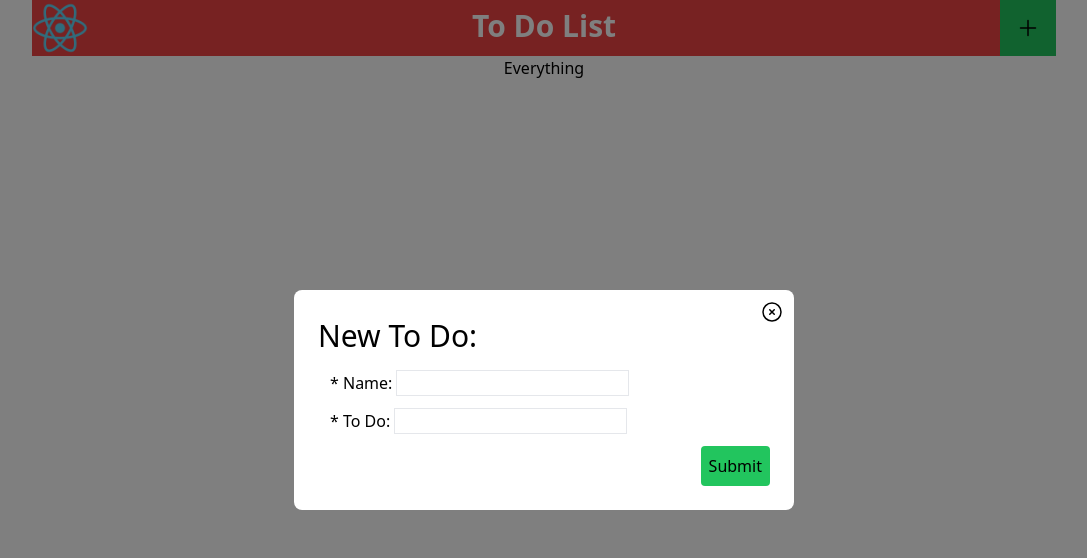
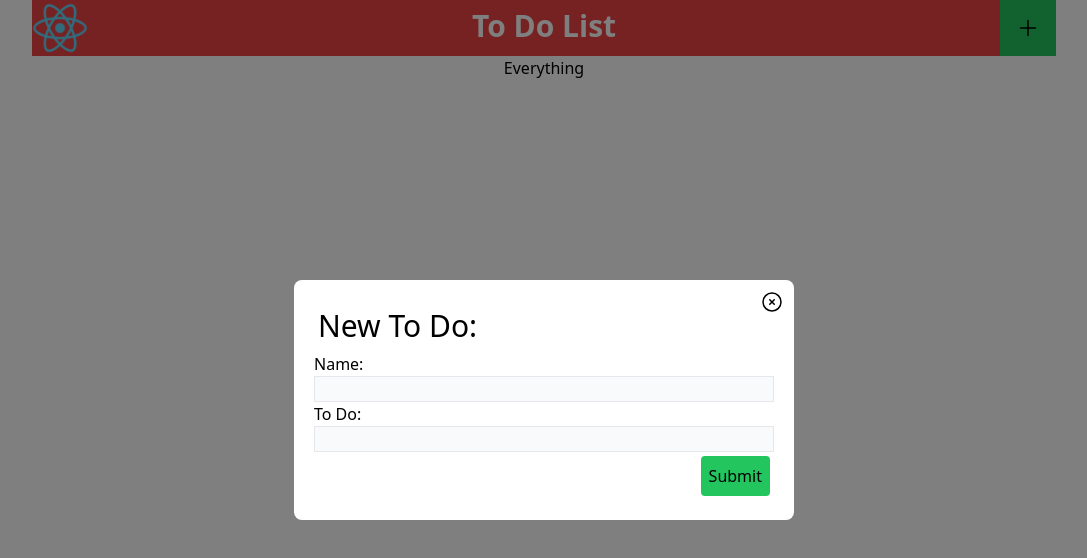
Before and after one commit to parkhurstcolin/discordClone, a React (Create React App) app in the folder client/: page / in a window 1280 px wide. Both pictures are taken after a click on the button 1124 px from the left and 28 px from the top of the page. Shown: the top 558 px of the page, without its empty margins (96-1183 px from the left). Built offline with nearby package versions, Linux system fonts and the light colour scheme.

Commit message:
Modal Appearance Correction

```diff
--- a/client/package.json
+++ b/client/package.json
@@ -4,6 +4,7 @@
   "private": true,
   "dependencies": {
     "cra-template": "1.2.0",
+    "lodash": "^4.17.21",
     "react": "^19.0.0",
     "react-dom": "^19.0.0",
     "react-scripts": "5.0.1"
--- /dev/null
+++ b/client/src/Components/ToDos/Fields.js
@@ -0,0 +1,12 @@
+import React from "react";
+
+const Fields = ({ label, name }) => {
+	return (
+		<div>
+			<label className="mr-2 bold">{label}</label>
+			<input className="border min-w-full bg-gray-50" name={name}></input>
+		</div>
+	);
+};
+
+export default Fields;
--- a/client/src/Components/ToDos/ToDos.js
+++ b/client/src/Components/ToDos/ToDos.js
@@ -1,28 +1,35 @@
-import React from "react";
+import _ from "lodash";
+import React, { Component } from "react";
+import toDoFields from "./toDoFields";
+import Fields from "./Fields";
 
-const ToDos = () => {
+class ToDos extends Component {
+	renderFields() {
+		return _.map(toDoFields, ({ label, name }) => {
 			return (
-		<div className="">
+				<Fields
+					component={toDoFields}
+					type="text"
+					label={label}
+					name={name}
+					key={name}
+				/>
+			);
+		});
+	}
+	render() {
+		return (
+			<div>
 				<div className="flex">
-				<div className="">
 					<h1 className="text-3xl my-1 p-1">New To Do:</h1>
 				</div>
-			</div>
-			<div>
-				<div className="m-1">
-					<label className="ml-3">* Name:</label>
-					<input className="m-1 border-solid border"></input>
-				</div>
-				<div className="m-1">
-					<label className="ml-3">* To Do:</label>
-					<input className="m-1 border-solid border"></input>
-				</div>
-			</div>
+				{this.renderFields()}
 				<button className="b-0 m-1 p-2 bg-green-500 float-right rounded">
 					Submit
 				</button>
 			</div>
 		);
-};
+	}
+}
 
 export default ToDos;
--- /dev/null
+++ b/client/src/Components/ToDos/toDoFields.js
@@ -0,0 +1,4 @@
+export default [
+	{ label: "Name:", name: "name" },
+	{ label: "To Do:", name: "todo" },
+];
```
Also changed, not shown: 1 other file (tests, documents, lock files or other folders). Lines whose indentation alone changed are shown as unchanged.
